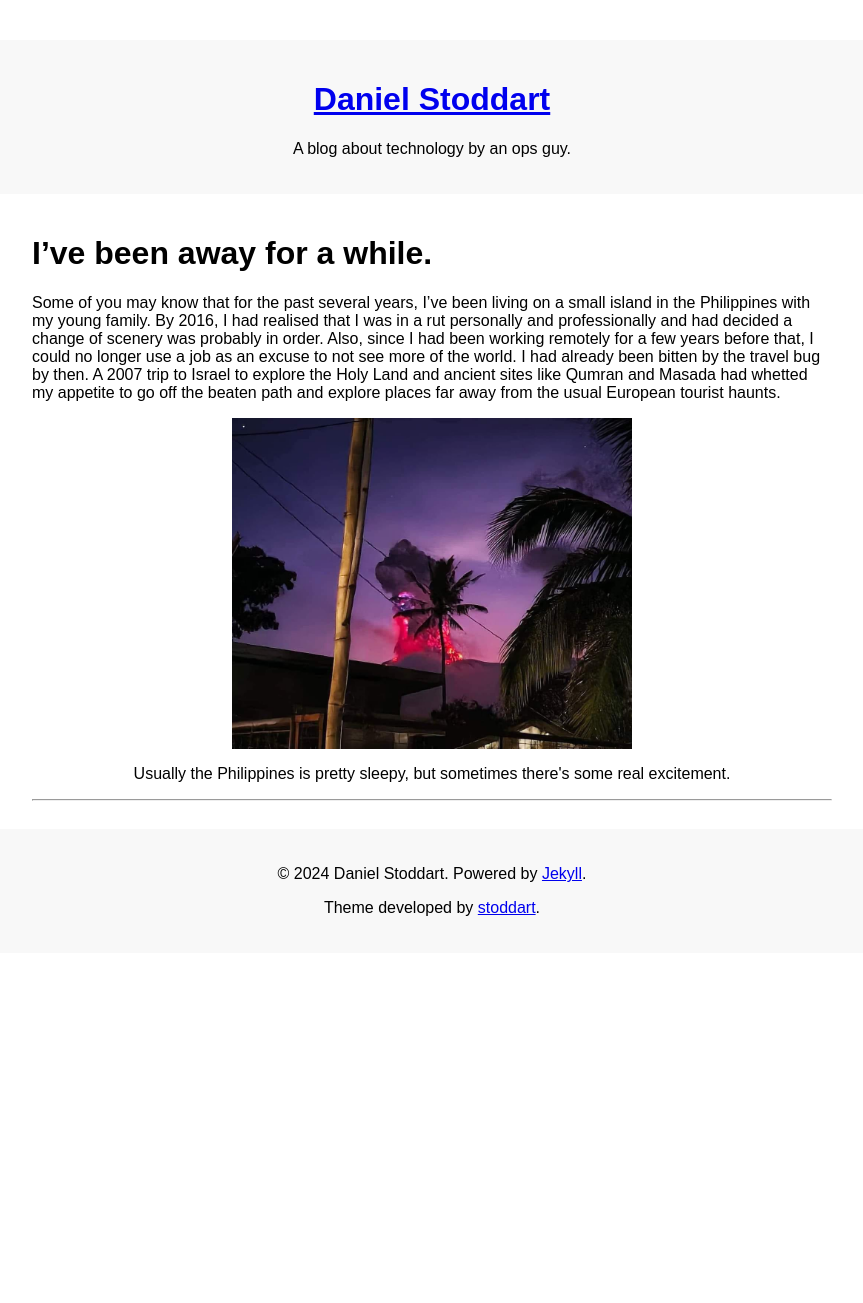
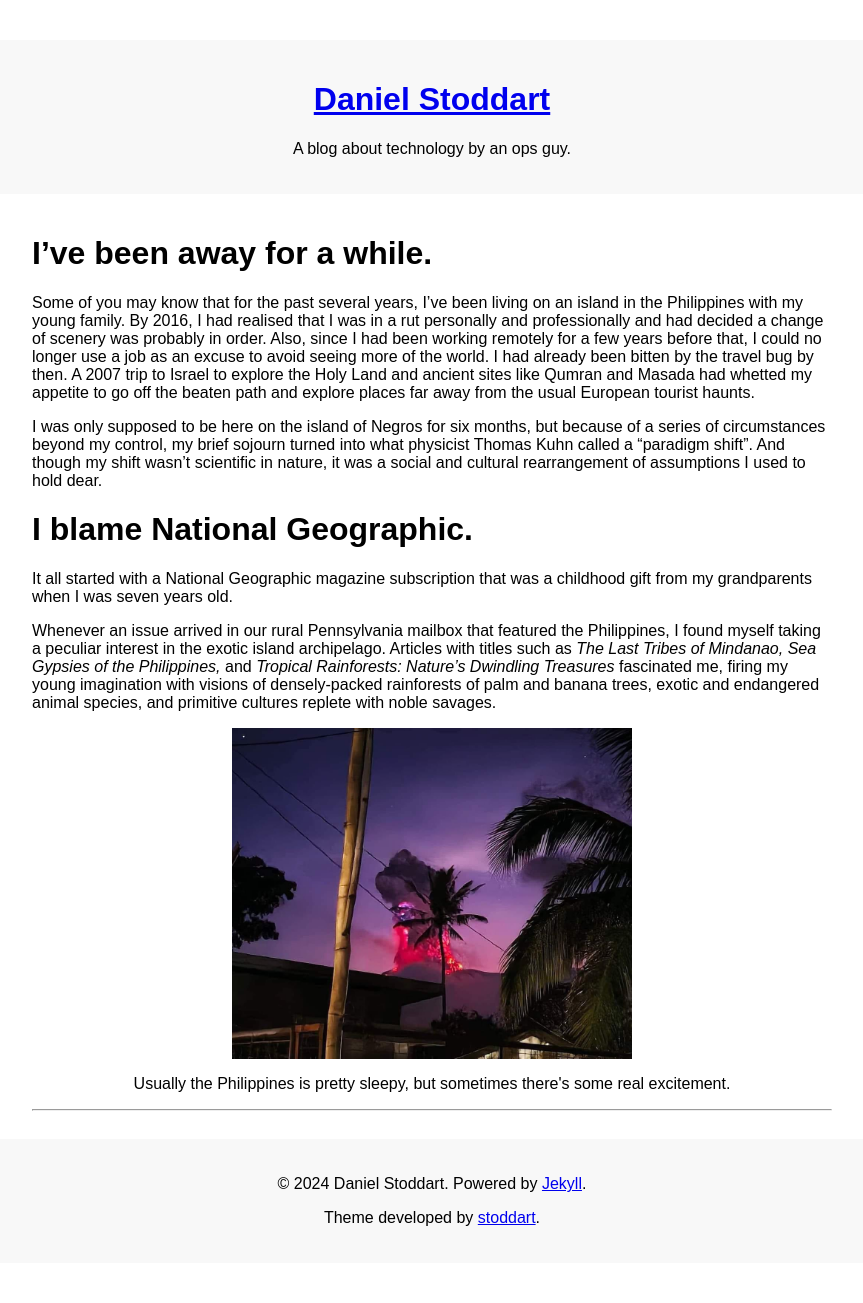
Before and after one commit to stoddart/stoddart.github.io, a Jekyll site: the page built from _posts/2024-06-03-my-first-post.md, in a window 1280 px wide. Shown: the whole page, without its empty margins (208-1071 px from the left). Built offline with Jekyll 4.4.1, drawn with Linux system fonts in a browser that asks for light colours; before the commit the page ends 993 px from its top, so only the background shows below that.

Commit message:
Update post

```diff
--- a/_posts/2024-06-03-my-first-post.md
+++ b/_posts/2024-06-03-my-first-post.md
@@ -5,7 +5,15 @@ title: First post!
 
 # I've been away for a while.
 
-Some of you may know that for the past several years, I've been living on a small island in the Philippines with my young family. By 2016, I had realised that I was in a rut personally and professionally and had decided a change of scenery was probably in order. Also, since I had been working remotely for a few years before that, I could no longer use a job as an excuse to not see more of the world. I had already been bitten by the travel bug by then. A 2007 trip to Israel to explore the Holy Land and ancient sites like Qumran and Masada had whetted my appetite to go off the beaten path and explore places far away from the usual European tourist haunts.
+Some of you may know that for the past several years, I've been living on an island in the Philippines with my young family. By 2016, I had realised that I was in a rut personally and professionally and had decided a change of scenery was probably in order. Also, since I had been working remotely for a few years before that, I could no longer use a job as an excuse to avoid seeing more of the world. I had already been bitten by the travel bug by then. A 2007 trip to Israel to explore the Holy Land and ancient sites like Qumran and Masada had whetted my appetite to go off the beaten path and explore places far away from the usual European tourist haunts.
+
+I was only supposed to be here on the island of Negros for six months, but because of a series of circumstances beyond my control, my brief sojourn turned into what physicist Thomas Kuhn called a “paradigm shift”. And though my shift wasn't scientific in nature, it was a social and cultural rearrangement of assumptions I used to hold dear.
+
+# I blame National Geographic.
+
+It all started with a National Geographic magazine subscription that was a childhood gift from my grandparents when I was seven years old.
+
+Whenever an issue arrived in our rural Pennsylvania mailbox that featured the Philippines, I found myself taking a peculiar interest in the exotic island archipelago. Articles with titles such as <i>The Last Tribes of Mindanao, Sea Gypsies of the Philippines,</i> and <i>Tropical Rainforests: Nature’s Dwindling Treasures</i> fascinated me, firing my young imagination with visions of densely-packed rainforests of palm and banana trees, exotic and endangered animal species, and primitive cultures replete with noble savages.
 
 <img src="/assets/images/kanlaon.jpg" style="max-width:50%; display:block; margin:auto;">
 <p style="text-align:center; font-size:inherit;">Usually the Philippines is pretty sleepy, but sometimes there's some real excitement.</p>
```
